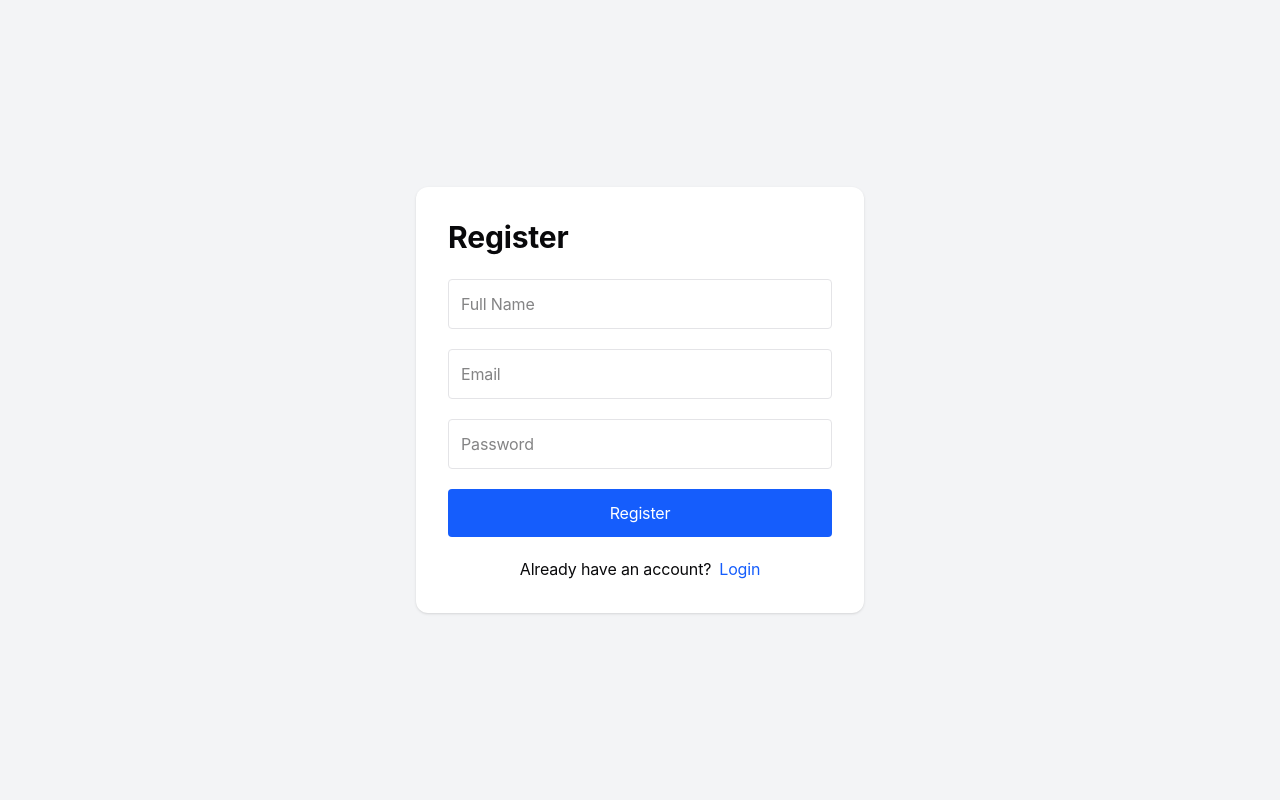
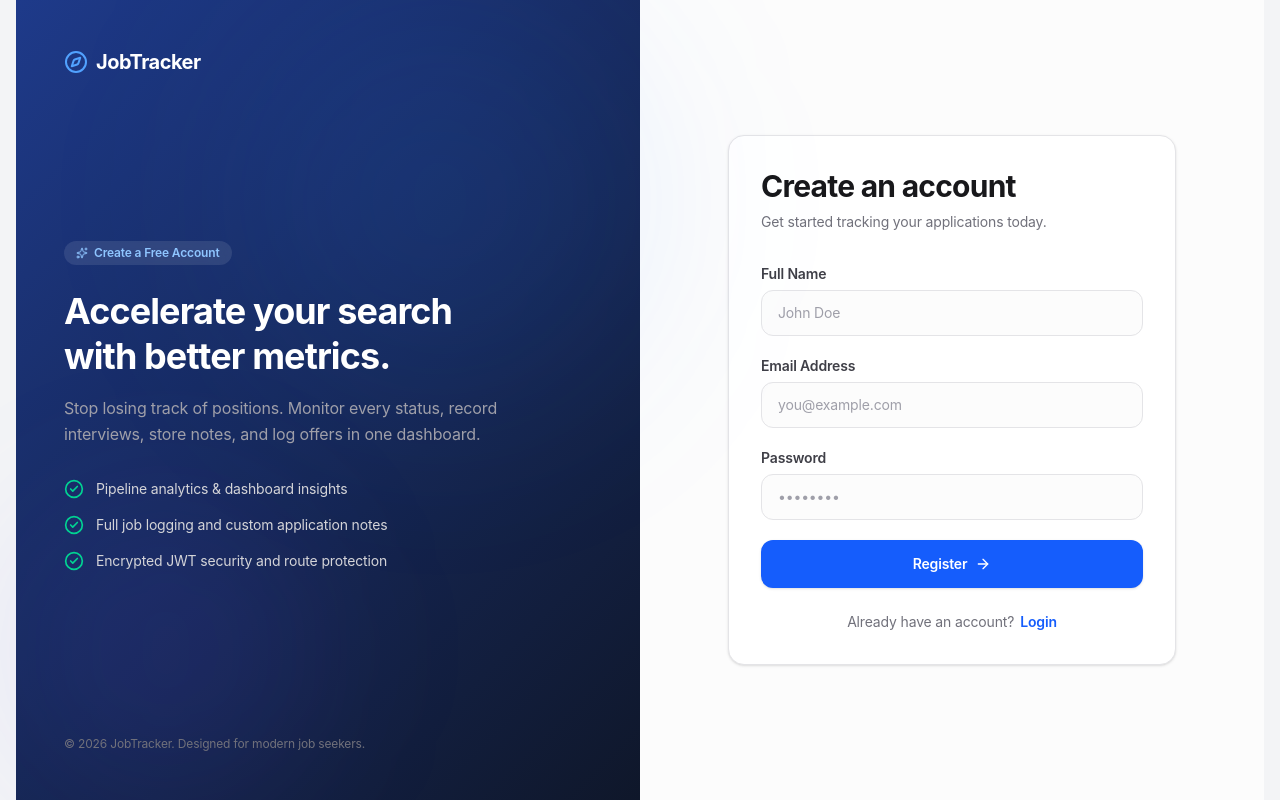
Before and after one commit to parvezs2442/jobTracker, a Next.js app: page /register in a window 1280 px wide. Built offline with nearby package versions, Linux system fonts and the light colour scheme.

Commit message:
design: complete authentication login and register page split-screen layouts

```diff
--- a/components/Login.tsx
+++ b/components/Login.tsx
@@ -4,82 +4,150 @@ import { useState } from "react";
 import { useRouter } from "next/navigation";
 import { loginUser } from "@/lib/auth";
 import Link from "next/link";
+import { Compass, Sparkles, CheckCircle2, ArrowRight } from "lucide-react";
+import { toast } from "sonner";
 
 export default function LoginForm() {
   const router = useRouter();
 
   const [email, setEmail] = useState("");
   const [password, setPassword] = useState("");
-
   const [loading, setLoading] = useState(false);
 
-  const handleSubmit = async (
-    e: React.FormEvent<HTMLFormElement>
-  ) => {
+  const handleSubmit = async (e: React.FormEvent<HTMLFormElement>) => {
     e.preventDefault();
+
+    if (!email || !password) {
+      toast.error("Please fill in all fields");
+      return;
+    }
 
     try {
       setLoading(true);
-
       const res = await loginUser(email, password);
-
-      alert(res.message);
-
+      toast.success(res.message || "Logged in successfully!");
       router.push("/dashboard");
+      router.refresh();
     } catch (error: any) {
-      alert(error.message);
+      toast.error(error.message || "Invalid credentials. Please try again.");
     } finally {
       setLoading(false);
     }
   };
 
   return (
-    <div className="w-full max-w-md rounded-xl bg-white p-8 shadow">
+    <div className="grid min-h-screen w-full lg:grid-cols-2 bg-white">
+      {/* Left side: Branding & Hero Marketing (Desktop only) */}
+      <div className="relative hidden flex-col justify-between bg-zinc-950 p-12 text-white lg:flex auth-gradient">
+        {/* Glow Effects */}
+        <div className="absolute top-0 right-0 h-[400px] w-[400px] rounded-full bg-blue-500/10 blur-[100px] pointer-events-none" />
+        <div className="absolute bottom-0 left-0 h-[300px] w-[300px] rounded-full bg-indigo-500/10 blur-[80px] pointer-events-none" />
 
-      <h1 className="mb-6 text-3xl font-bold">
-        Login
+        <div className="relative z-10 flex items-center gap-2 text-xl font-bold tracking-tight">
+          <Compass className="h-6 w-6 text-blue-400 animate-pulse" />
+          <span>JobTracker</span>
+        </div>
+
+        <div className="relative z-10 my-auto max-w-md">
+          <div className="inline-flex items-center gap-1.5 rounded-full bg-white/10 px-3 py-1 text-xs font-semibold text-blue-300 backdrop-blur-sm mb-6">
+            <Sparkles className="h-3 w-3" />
+            <span>Smart Pipeline Tracking</span>
+          </div>
+
+          <h2 className="text-4xl font-bold tracking-tight leading-tight">
+            Take command of your career search.
+          </h2>
+          <p className="mt-4 text-zinc-400 leading-relaxed">
+            Stop losing track of positions. Monitor every status, record interviews, store notes, and log offers in one dashboard.
+          </p>
+
+          <ul className="mt-8 space-y-4">
+            <li className="flex items-center gap-3 text-sm text-zinc-300">
+              <CheckCircle2 className="h-5 w-5 text-emerald-400 shrink-0" />
+              <span>Pipeline analytics & dashboard insights</span>
+            </li>
+            <li className="flex items-center gap-3 text-sm text-zinc-300">
+              <CheckCircle2 className="h-5 w-5 text-emerald-400 shrink-0" />
+              <span>Full job logging and custom application notes</span>
+            </li>
+            <li className="flex items-center gap-3 text-sm text-zinc-300">
+              <CheckCircle2 className="h-5 w-5 text-emerald-400 shrink-0" />
+              <span>Encrypted JWT security and route protection</span>
+            </li>
+          </ul>
+        </div>
+
+        <div className="relative z-10 text-xs text-zinc-500">
+          © 2026 JobTracker. Designed for modern job seekers.
+        </div>
+      </div>
+
+      {/* Right side: Login Form */}
+      <div className="flex items-center justify-center p-8 bg-zinc-50/50">
+        <div className="w-full max-w-md rounded-2xl border border-zinc-100 bg-white p-8 shadow-sm">
+
+          <div className="mb-8 text-center lg:text-left">
+            <div className="inline-flex h-10 w-10 items-center justify-center rounded-xl bg-blue-50 text-blue-600 lg:hidden mb-4">
+              <Compass className="h-6 w-6" />
+            </div>
+            <h1 className="text-2xl font-bold tracking-tight text-zinc-900 sm:text-3xl">
+              Welcome back
             </h1>
+            <p className="mt-2 text-sm text-zinc-500">
+              Enter your credentials to access your dashboard.
+            </p>
+          </div>
 
           <form onSubmit={handleSubmit} className="space-y-5">
-
+            <div>
+              <label className="block text-sm font-semibold text-zinc-700 mb-1.5">
+                Email Address
+              </label>
               <input
                 type="email"
-          placeholder="Email"
+                placeholder="you@example.com"
                 value={email}
-          onChange={(e)=>setEmail(e.target.value)}
-          className="w-full rounded border p-3"
+                onChange={(e) => setEmail(e.target.value)}
+                className="w-full rounded-xl border border-zinc-200 bg-zinc-50/50 px-4 py-3 text-sm text-zinc-900 placeholder-zinc-400 transition focus:border-blue-500 focus:bg-white focus:ring-2 focus:ring-blue-500/10 focus:outline-none"
+                required
               />
+            </div>
 
+            <div>
+              <label className="block text-sm font-semibold text-zinc-700 mb-1.5">
+                Password
+              </label>
               <input
                 type="password"
-          placeholder="Password"
+                placeholder="••••••••"
                 value={password}
-          onChange={(e)=>setPassword(e.target.value)}
-          className="w-full rounded border p-3"
+                onChange={(e) => setPassword(e.target.value)}
+                className="w-full rounded-xl border border-zinc-200 bg-zinc-50/50 px-4 py-3 text-sm text-zinc-900 placeholder-zinc-400 transition focus:border-blue-500 focus:bg-white focus:ring-2 focus:ring-blue-500/10 focus:outline-none"
+                required
               />
+            </div>
 
             <button
               disabled={loading}
-          className="w-full rounded bg-blue-600 py-3 text-white"
+              className="flex w-full items-center justify-center gap-2 rounded-xl bg-blue-600 py-3.5 text-sm font-semibold text-white shadow-sm transition hover:bg-blue-700 disabled:opacity-50 cursor-pointer"
             >
-          {loading ? "Logging in..." : "Login"}
+              <span>{loading ? "Logging in..." : "Login"}</span>
+              {!loading && <ArrowRight className="h-4 w-4" />}
             </button>
-
           </form>
 
-      <p className="mt-5 text-center">
-
+          <p className="mt-6 text-center text-sm text-zinc-500">
             Don't have an account?
-
             <Link
               href="/register"
-          className="ml-2 text-blue-600"
+              className="ml-1.5 font-semibold text-blue-600 hover:text-blue-700"
             >
               Register
             </Link>
-
           </p>
 
         </div>
+      </div>
+    </div>
   );
 }
--- a/components/Register.tsx
+++ b/components/Register.tsx
@@ -4,110 +4,166 @@ import { useState } from "react";
 import Link from "next/link";
 import { registerUser } from "@/lib/auth";
 import { useRouter } from "next/navigation";
+import { Compass, Sparkles, CheckCircle2, ArrowRight } from "lucide-react";
+import { toast } from "sonner";
 
 export default function RegisterForm() {
-
   const router = useRouter();
 
-  const [name,setName]=useState("");
-  const [email,setEmail]=useState("");
-  const [password,setPassword]=useState("");
+  const [name, setName] = useState("");
+  const [email, setEmail] = useState("");
+  const [password, setPassword] = useState("");
+  const [loading, setLoading] = useState(false);
 
-  const [loading,setLoading]=useState(false);
-
-  const handleSubmit=async(
-    e:React.FormEvent<HTMLFormElement>
-  )=>{
-
+  const handleSubmit = async (e: React.FormEvent<HTMLFormElement>) => {
     e.preventDefault();
 
-    try{
+    if (!name || !email || !password) {
+      toast.error("Please fill in all fields");
+      return;
+    }
 
+    try {
       setLoading(true);
 
-      const res=await registerUser(
-        name,
-        email,
-        password
-      );
+      const res = await registerUser(name, email, password);
 
-      alert(res.message);
-
+      toast.success(res.message || "Account created successfully! Please log in.");
       router.push("/login");
-
-    }catch(error:any){
-
-      alert(error.message);
-
-    }finally{
-
+    } catch (error: any) {
+      toast.error(error.message || "Failed to create account. Please try again.");
+    } finally {
       setLoading(false);
-
     }
-
-  }
+  };
 
   return (
+    <div className="grid min-h-screen w-full lg:grid-cols-2 bg-white">
+      {/* Left side: Branding & Hero Marketing (Desktop only) */}
+      <div className="relative hidden flex-col justify-between bg-zinc-950 p-12 text-white lg:flex auth-gradient">
+        {/* Glow Effects */}
+        <div className="absolute top-0 right-0 h-[400px] w-[400px] rounded-full bg-blue-500/10 blur-[100px] pointer-events-none" />
+        <div className="absolute bottom-0 left-0 h-[300px] w-[300px] rounded-full bg-indigo-500/10 blur-[80px] pointer-events-none" />
 
-    <div className="w-full max-w-md rounded-xl bg-white p-8 shadow">
+        <div className="relative z-10 flex items-center gap-2 text-xl font-bold tracking-tight">
+          <Compass className="h-6 w-6 text-blue-400 animate-pulse" />
+          <span>JobTracker</span>
+        </div>
 
-      <h1 className="mb-6 text-3xl font-bold">
-        Register
+        <div className="relative z-10 my-auto max-w-md">
+          <div className="inline-flex items-center gap-1.5 rounded-full bg-white/10 px-3 py-1 text-xs font-semibold text-blue-300 backdrop-blur-sm mb-6">
+            <Sparkles className="h-3 w-3" />
+            <span>Create a Free Account</span>
+          </div>
+
+          <h2 className="text-4xl font-bold tracking-tight leading-tight">
+            Accelerate your search with better metrics.
+          </h2>
+          <p className="mt-4 text-zinc-400 leading-relaxed">
+            Stop losing track of positions. Monitor every status, record interviews, store notes, and log offers in one dashboard.
+          </p>
+
+          <ul className="mt-8 space-y-4">
+            <li className="flex items-center gap-3 text-sm text-zinc-300">
+              <CheckCircle2 className="h-5 w-5 text-emerald-400 shrink-0" />
+              <span>Pipeline analytics & dashboard insights</span>
+            </li>
+            <li className="flex items-center gap-3 text-sm text-zinc-300">
+              <CheckCircle2 className="h-5 w-5 text-emerald-400 shrink-0" />
+              <span>Full job logging and custom application notes</span>
+            </li>
+            <li className="flex items-center gap-3 text-sm text-zinc-300">
+              <CheckCircle2 className="h-5 w-5 text-emerald-400 shrink-0" />
+              <span>Encrypted JWT security and route protection</span>
+            </li>
+          </ul>
+        </div>
+
+        <div className="relative z-10 text-xs text-zinc-500">
+          © 2026 JobTracker. Designed for modern job seekers.
+        </div>
+      </div>
+
+      {/* Right side: Register Form */}
+      <div className="flex items-center justify-center p-8 bg-zinc-50/50">
+        <div className="w-full max-w-md rounded-2xl border border-zinc-100 bg-white p-8 shadow-sm">
+
+          <div className="mb-8 text-center lg:text-left">
+            <div className="inline-flex h-10 w-10 items-center justify-center rounded-xl bg-blue-50 text-blue-600 lg:hidden mb-4">
+              <Compass className="h-6 w-6" />
+            </div>
+            <h1 className="text-2xl font-bold tracking-tight text-zinc-900 sm:text-3xl">
+              Create an account
             </h1>
+            <p className="mt-2 text-sm text-zinc-500">
+              Get started tracking your applications today.
+            </p>
+          </div>
 
-      <form
-        onSubmit={handleSubmit}
-        className="space-y-5"
-      >
-
+          <form onSubmit={handleSubmit} className="space-y-5">
+            <div>
+              <label className="block text-sm font-semibold text-zinc-700 mb-1.5">
+                Full Name
+              </label>
               <input
                 type="text"
-          placeholder="Full Name"
+                placeholder="John Doe"
                 value={name}
-          onChange={(e)=>setName(e.target.value)}
-          className="w-full rounded border p-3"
+                onChange={(e) => setName(e.target.value)}
+                className="w-full rounded-xl border border-zinc-200 bg-zinc-50/50 px-4 py-3 text-sm text-zinc-900 placeholder-zinc-400 transition focus:border-blue-500 focus:bg-white focus:ring-2 focus:ring-blue-500/10 focus:outline-none"
+                required
               />
+            </div>
 
+            <div>
+              <label className="block text-sm font-semibold text-zinc-700 mb-1.5">
+                Email Address
+              </label>
               <input
                 type="email"
-          placeholder="Email"
+                placeholder="you@example.com"
                 value={email}
-          onChange={(e)=>setEmail(e.target.value)}
-          className="w-full rounded border p-3"
+                onChange={(e) => setEmail(e.target.value)}
+                className="w-full rounded-xl border border-zinc-200 bg-zinc-50/50 px-4 py-3 text-sm text-zinc-900 placeholder-zinc-400 transition focus:border-blue-500 focus:bg-white focus:ring-2 focus:ring-blue-500/10 focus:outline-none"
+                required
               />
+            </div>
 
+            <div>
+              <label className="block text-sm font-semibold text-zinc-700 mb-1.5">
+                Password
+              </label>
               <input
                 type="password"
-          placeholder="Password"
+                placeholder="••••••••"
                 value={password}
-          onChange={(e)=>setPassword(e.target.value)}
-          className="w-full rounded border p-3"
+                onChange={(e) => setPassword(e.target.value)}
+                className="w-full rounded-xl border border-zinc-200 bg-zinc-50/50 px-4 py-3 text-sm text-zinc-900 placeholder-zinc-400 transition focus:border-blue-500 focus:bg-white focus:ring-2 focus:ring-blue-500/10 focus:outline-none"
+                required
               />
+            </div>
 
             <button
               disabled={loading}
-          className="w-full rounded bg-blue-600 py-3 text-white"
+              className="flex w-full items-center justify-center gap-2 rounded-xl bg-blue-600 py-3.5 text-sm font-semibold text-white shadow-sm transition hover:bg-blue-700 disabled:opacity-50 cursor-pointer"
             >
-          {loading ? "Creating..." : "Register"}
+              <span>{loading ? "Creating..." : "Register"}</span>
+              {!loading && <ArrowRight className="h-4 w-4" />}
             </button>
-
           </form>
 
-      <p className="mt-5 text-center">
-
+          <p className="mt-6 text-center text-sm text-zinc-500">
             Already have an account?
-
             <Link
               href="/login"
-          className="ml-2 text-blue-600"
+              className="ml-1.5 font-semibold text-blue-600 hover:text-blue-700"
             >
               Login
             </Link>
-
           </p>
 
         </div>
-
+      </div>
+    </div>
   );
-
 }
```
Lines whose indentation alone changed are shown as unchanged.
